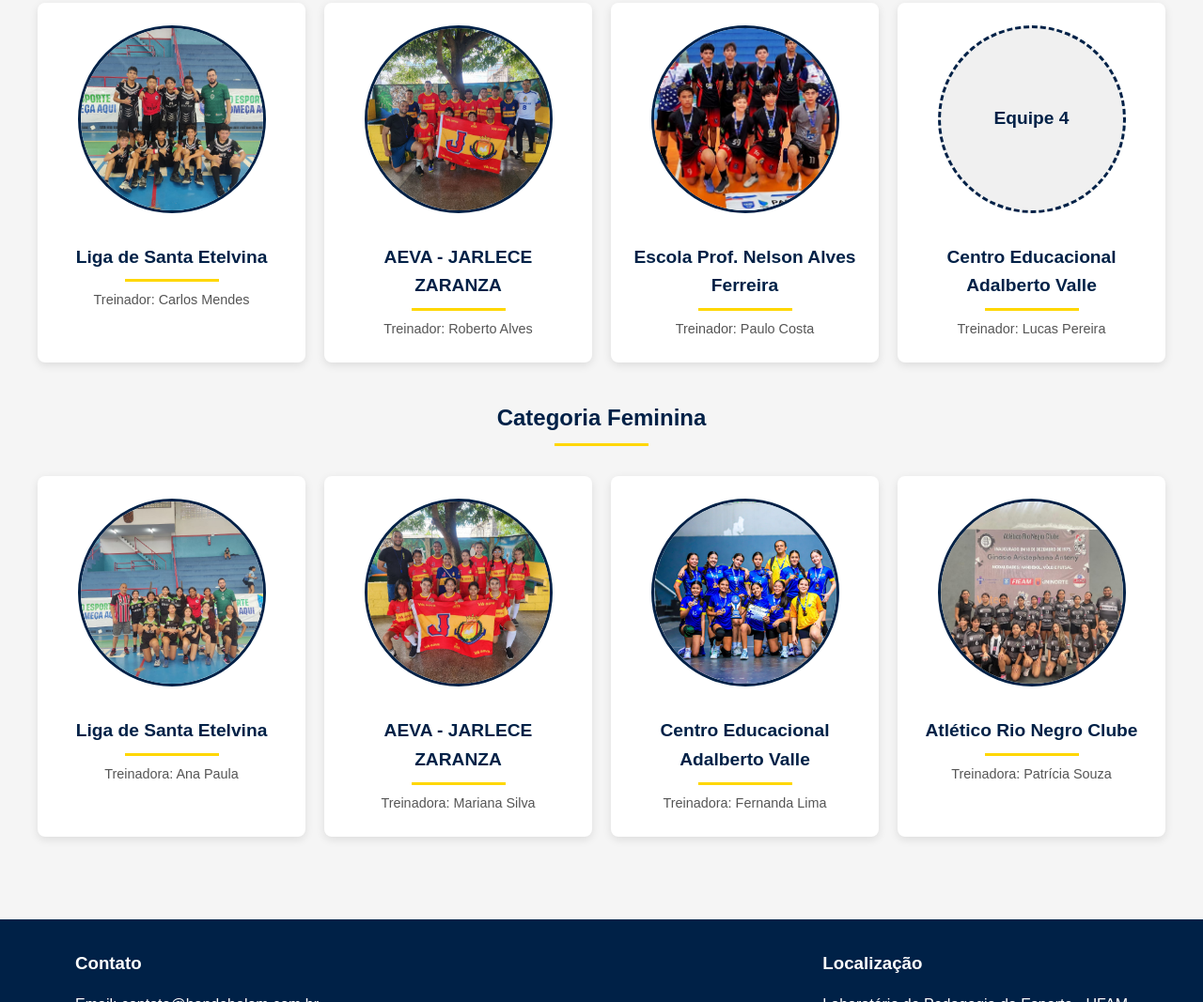
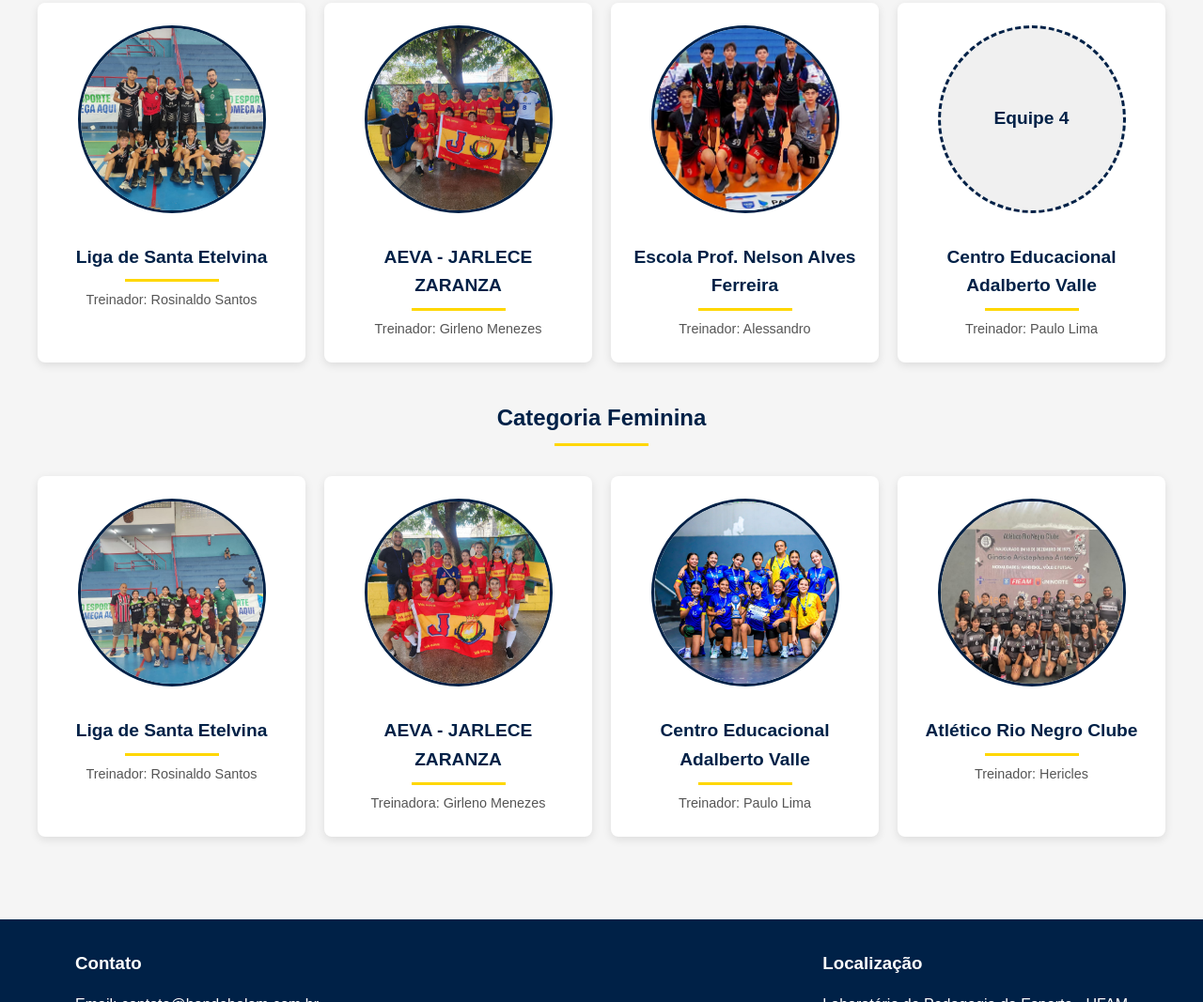
Before and after one commit to sergiogarcez/handebol_challenge, a plain HTML site: page pages/equipes.html in a window 1280 px wide. Shown: the part 310-1377 px from the top of the page at 94% size. Drawn offline with Linux system fonts and the light colour scheme.

Commit message:
fix: Coach names fixed

```diff
--- a/pages/equipes.html
+++ b/pages/equipes.html
@@ -19,22 +19,22 @@
                     <div class="team-card">
                         <img src="../assets/times/masc/santa_etelvina_masc.jpg" alt="Santa Etelvina" class="team-photo">
                         <h3>Liga de Santa Etelvina</h3>
-                        <p>Treinador: Carlos Mendes</p>
+                        <p>Treinador: Rosinaldo Santos</p>
                     </div>
                     <div class="team-card">
                         <img src="../assets/times/masc/jarlece_zaranza_masc.jpg" alt="Jarlece Zaranza" class="team-photo">
                         <h3>AEVA - JARLECE ZARANZA</h3>
-                        <p>Treinador: Roberto Alves</p>
+                        <p>Treinador: Girleno Menezes </p>
                     </div>
                     <div class="team-card">
                         <img src="../assets/times/masc/nelson_alves_masc.jpg" alt="Nelson Alves" class="team-photo">
                         <h3>Escola Prof. Nelson Alves Ferreira</h3>
-                        <p>Treinador: Paulo Costa</p>
+                        <p>Treinador:  Alessandro </p>
                     </div>
                     <div class="team-card">
                         <div class="team-photo placeholder">Equipe 4</div>
                         <h3>Centro Educacional Adalberto Valle</h3>
-                        <p>Treinador: Lucas Pereira</p>
+                        <p>Treinador: Paulo Lima</p>
                     </div>
                 </div>
 
@@ -43,22 +43,22 @@
                     <div class="team-card">
                         <img src="../assets/times/fem/santa_etelvina_fem.jpg" alt="Santa Etelvina" class="team-photo">
                         <h3>Liga de Santa Etelvina</h3>
-                        <p>Treinadora: Ana Paula</p>
+                        <p>Treinador: Rosinaldo Santos</p>
                     </div>
                     <div class="team-card">
                         <img src="../assets/times/fem/jarlece_zaranza_fem.jpg" alt="Jarlece Zaranza" class="team-photo">
                         <h3>AEVA - JARLECE ZARANZA</h3>
-                        <p>Treinadora: Mariana Silva</p>
+                        <p>Treinadora: Girleno Menezes </p>
                     </div>
                     <div class="team-card">
                         <img src="../assets/times/fem/adalberto_valle_fem.jpg" alt="Adalberto Valle" class="team-photo">
                         <h3>Centro Educacional Adalberto Valle</h3>
-                        <p>Treinadora: Fernanda Lima</p>
+                        <p>Treinador: Paulo Lima</p>
                     </div>
                     <div class="team-card">
                         <img src="../assets/times/fem/rio_negro_fem.jpg" alt="Rio Negro" class="team-photo">
                         <h3>Atlético Rio Negro Clube</h3>
-                        <p>Treinadora: Patrícia Souza</p>
+                        <p>Treinador: Hericles </p>
                     </div>
                 </div>
             </div>
@@ -70,3 +70,9 @@
     </footer>
 </body>
 </html>
+
+<!-- Rio Negro: Hericles
+Adalberto vale : Paulo Lima
+Nelson alves: Alessandro
+Liga de santa etelvina : Rosinaldo Santos
+EAVa: Girleno Menezes -->
```
